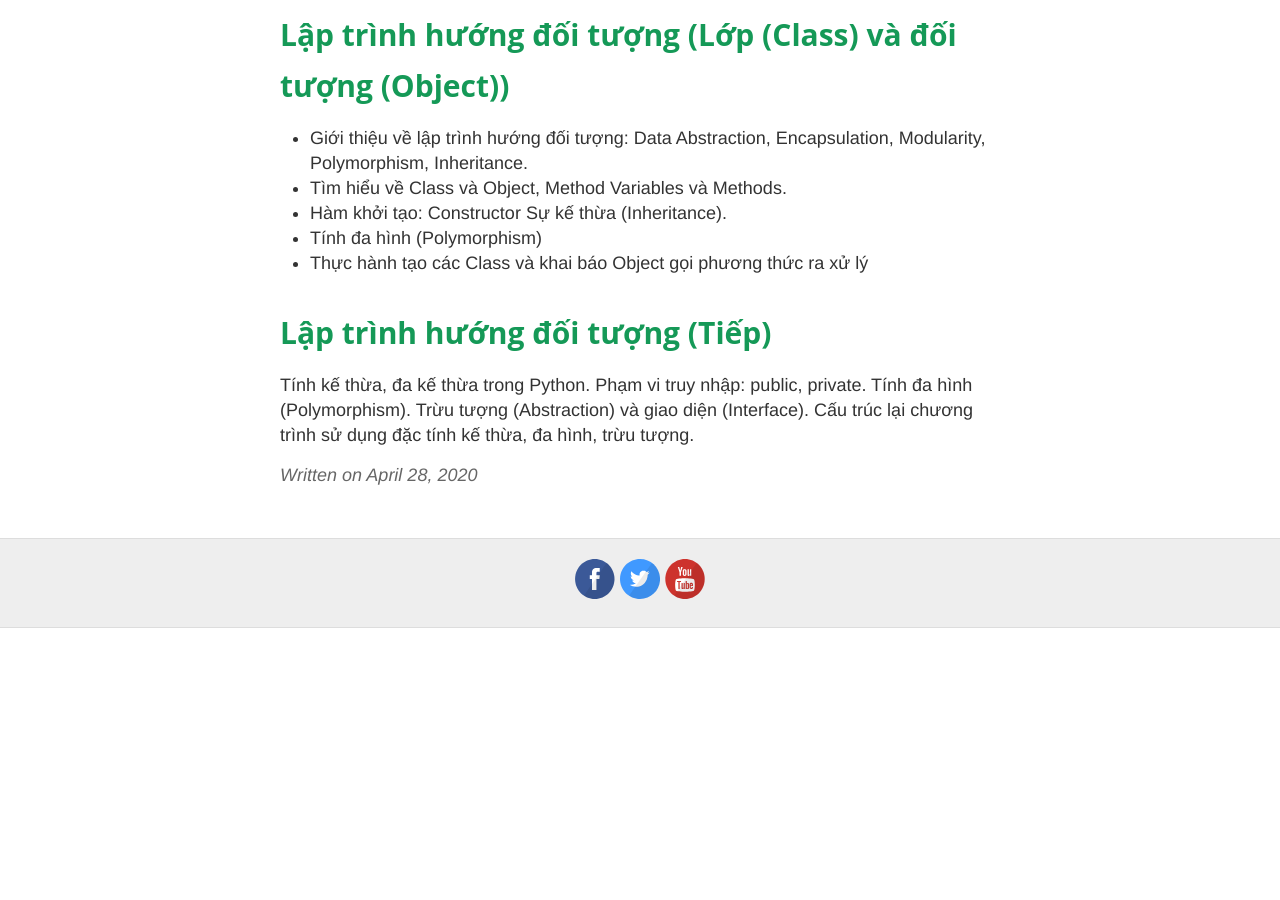
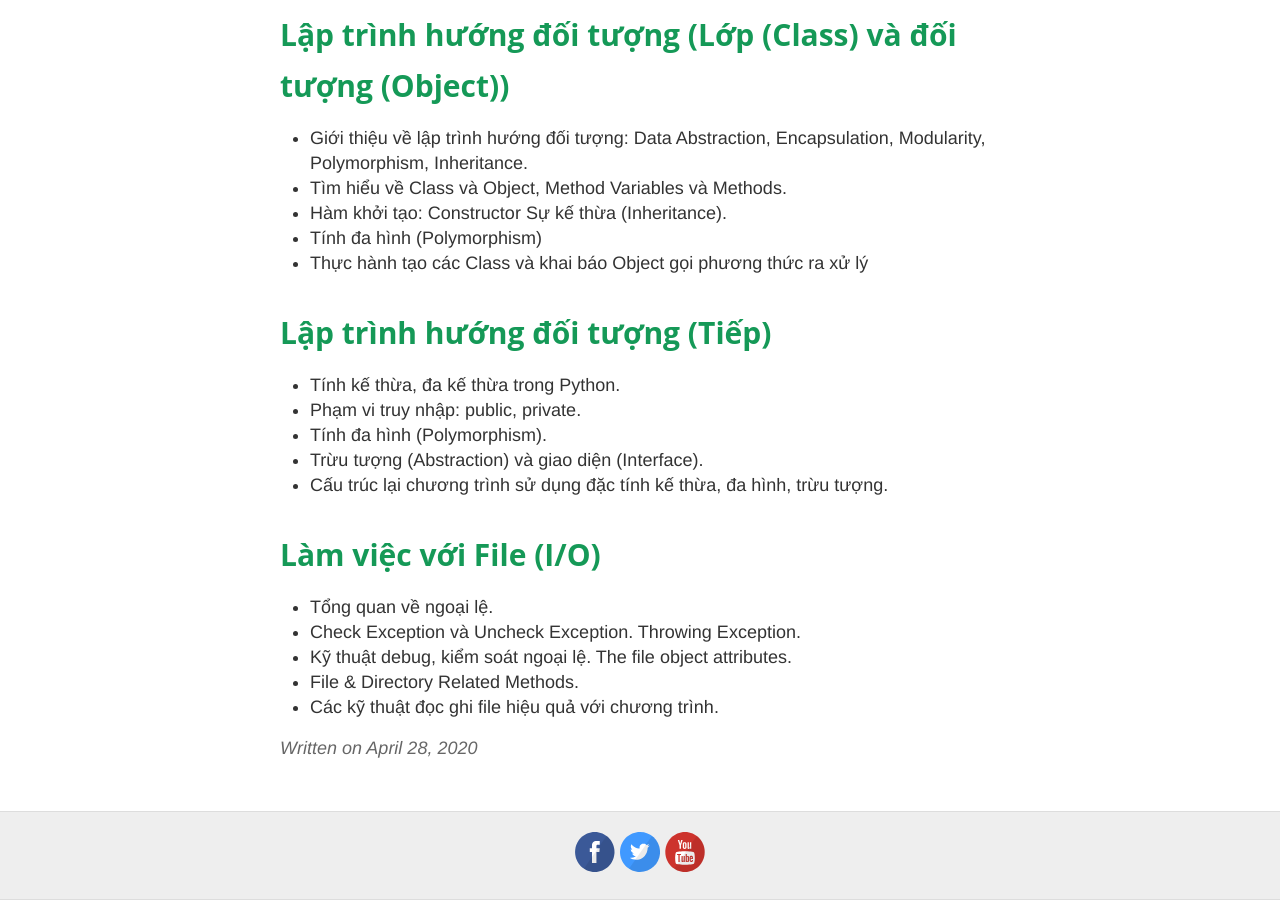
Before and after one commit to sonnhfit/sonnhfit.github.io, a Jekyll site: the page built from _posts/2020-4-28-day-het-khong-con-cai-gi.md, in a window 1280 px wide and 900 px high, scrolled down 1384 px. Built offline with Jekyll 4.4.1, drawn with Linux system fonts in a browser that asks for light colours; before the commit the page ends 2012 px from its top, so only the background shows below that.

Commit message:
Update 2020-4-28-day-het-khong-con-cai-gi.md

```diff
--- a/_posts/2020-4-28-day-het-khong-con-cai-gi.md
+++ b/_posts/2020-4-28-day-het-khong-con-cai-gi.md
@@ -52,8 +52,15 @@ Mình có thời gian rảnh vào buổi tối nên mình mở 1 khoá học l
 
 # Lập trình hướng đối tượng (Tiếp)
 
-Tính kế thừa, đa kế thừa trong Python.
-Phạm vi truy nhập: public, private.
-Tính đa hình (Polymorphism).
-Trừu tượng (Abstraction) và giao diện (Interface).
-Cấu trúc lại chương trình sử dụng đặc tính kế thừa, đa hình, trừu tượng.
+- Tính kế thừa, đa kế thừa trong Python.
+- Phạm vi truy nhập: public, private.
+- Tính đa hình (Polymorphism).
+- Trừu tượng (Abstraction) và giao diện (Interface).
+- Cấu trúc lại chương trình sử dụng đặc tính kế thừa, đa hình, trừu tượng.
+
+# Làm việc với File (I/O)
+- Tổng quan về ngoại lệ.
+- Check Exception và Uncheck Exception. Throwing Exception.
+- Kỹ thuật debug, kiểm soát ngoại lệ. The file object attributes.
+- File & Directory Related Methods.
+- Các kỹ thuật đọc ghi file hiệu quả với chương trình.
```
